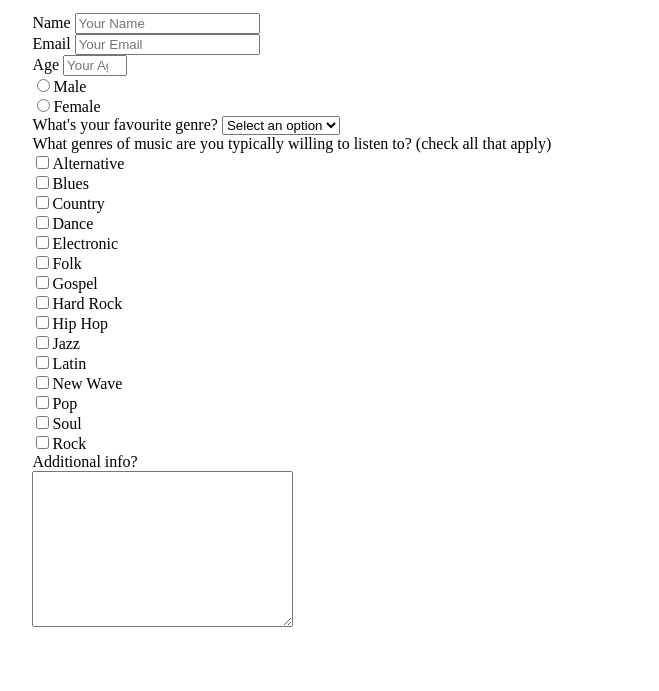
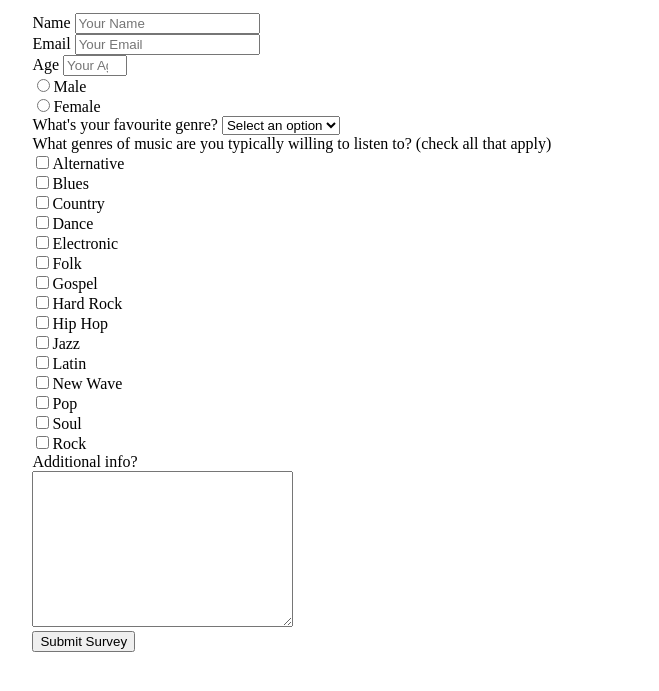
Before and after one commit to Steven-Ang/Survey-Form, a plain HTML site: page index.html in a window 1280 px wide. Shown: the part 101-792 px from the top of the page, without its empty margins (102-761 px from the left). Drawn offline with Linux system fonts and the light colour scheme.

Commit message:
Add submit button

```diff
--- a/index.html
+++ b/index.html
@@ -68,6 +68,8 @@
         <textarea name="additional" id="additional-info" cols="30" rows="10"></textarea>
       </div>
 
+      <input type="submit" value="Submit Survey">
+
     </form>
   </div>
 </body>
```
